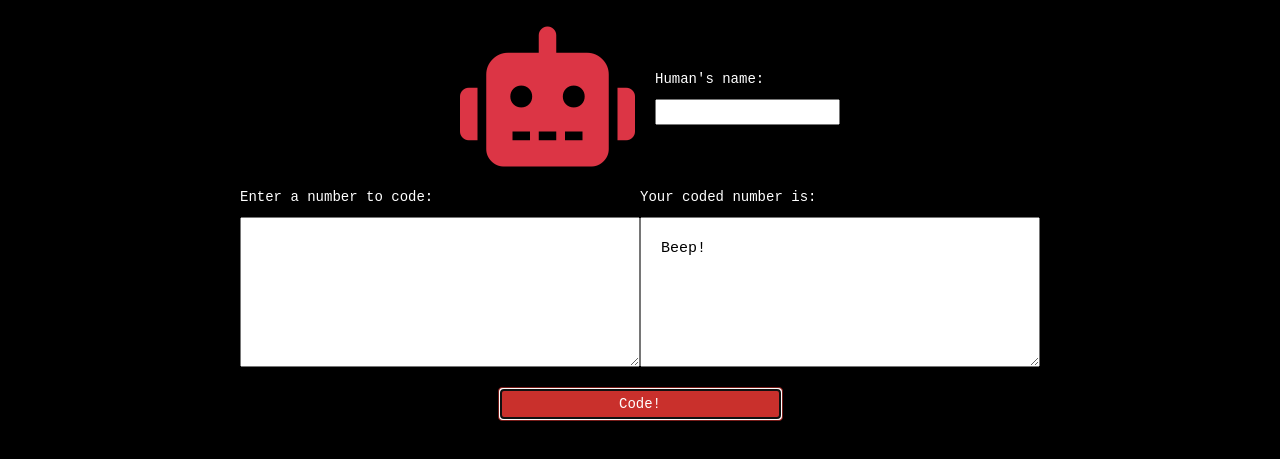
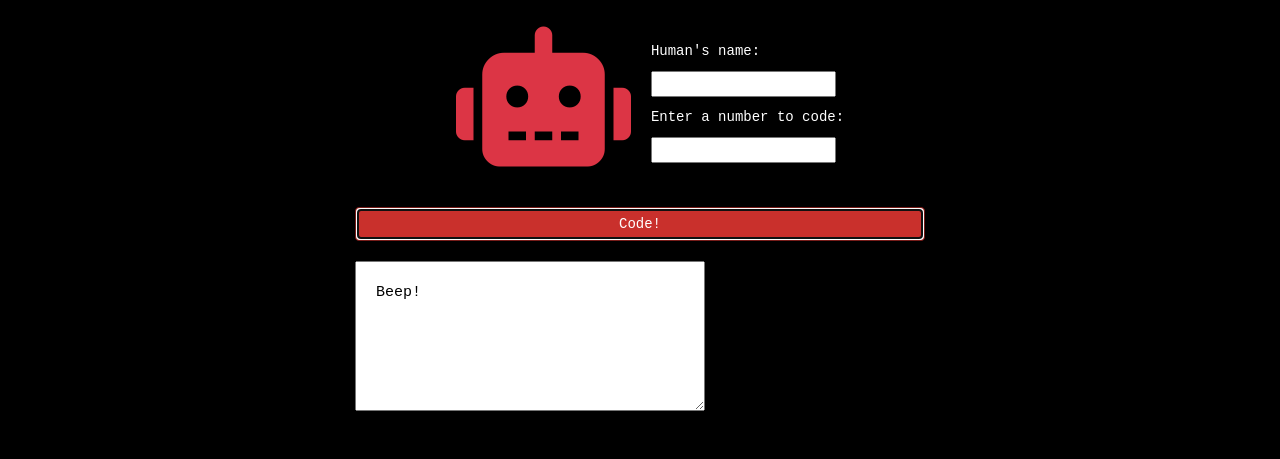
Before and after one commit to maxdhs/beep-bop, a plain HTML site: page index.html in a window 1280 px wide. Both pictures are taken after a click on the button "Code!". Shown: the part 111-570 px from the top of the page. Drawn offline with Linux system fonts and the light colour scheme.

Commit message:
Change input number to small box and add human name input

```diff
--- a/css/styles.css
+++ b/css/styles.css
@@ -13,14 +13,14 @@ h1 {
     display: block;
     margin-left: auto;
     margin-right: auto;
-    width: 25%;
+    width: 50%;
+    margin-top: 20px;
 }
 
 textarea {
   font-size: 15px;
-  float: left;
   height: 150px;
-  width: 400px;
+  width: 350px;
   padding: 20px;
   color: black;
 }
@@ -47,9 +47,14 @@ i:hover {
   perspective: 1000px;
 }
 
-#humansName {
+p {
+  color: white;
+  margin-top: 10px;
+}
+
+#humansNameCol {
   align-self: center;
-
+  color: black;
 }
 
 @keyframes shake {
--- a/index.html
+++ b/index.html
@@ -16,25 +16,19 @@
         <div class="col">
             <i id="toggle" class="fas fa-robot fa-10x"></i>
         </div>
-        <div id="humansName" class="col">
+        <div id="humansNameCol" class="col">
               <p>Human's name:</p>
-              <input></input>
+              <input id="humansName"></input>
+              <p>Enter a number to code:</p>
+              <input id="inputNumber"></input>
         </div>
       </div>
-
-      <div class="row">
-        <div class="col">
-              <p>Enter a number to code:</p>
-              <textarea id="inputNumber"></textarea>
-        </div>
-        <div class="col">
-            <p>Your coded number is:</p>
-            <textarea id="output"></textarea>
-        </div>
+      <button type="submit" class="center btn btn-danger">Code!</button>
+      <div class="center">
+        <textarea id="output"></textarea>
       </div>
 
       <br>
-      <button type="submit" class="center btn btn-danger">Code!</button>
 
     </div>
   </body>
--- a/js/scripts.js
+++ b/js/scripts.js
@@ -1,6 +1,11 @@
 // Backend logic:
+debugger;
+var beepBop = function (inputNumber) {
 
-var beepBop = function (inputNumber) {
+  // Set a variable for user's name:
+  if (humansName == null) {
+    var humansName = "Dave";
+  }
 
   // Create an array of numbers:
 
@@ -13,7 +18,7 @@ var beepBop = function (inputNumber) {
 
   var codedArray = numberArray.map(function(number) {
     if (number % 3 == 0 && number != 0) {
-      return "I'm sorry, Dave. I'm afraid I can't do that."
+      return "I'm sorry, " + humansName + ". I'm afraid I can't do that.";
     }
     else if (number.includes("1")) {
       return "Boop!"
@@ -33,7 +38,8 @@ var beepBop = function (inputNumber) {
 $(document).ready(function(){
   $("button").click(function(event){
     event.preventDefault();
-    var inputSentence = $("#inputNumber").val();
-    $("#output").text(beepBop(inputSentence));
+    var inputNumber = $("#inputNumber").val();
+    var humansName = $("#humansName").val();
+    $("#output").text(beepBop(inputNumber));
   });
 });
```
